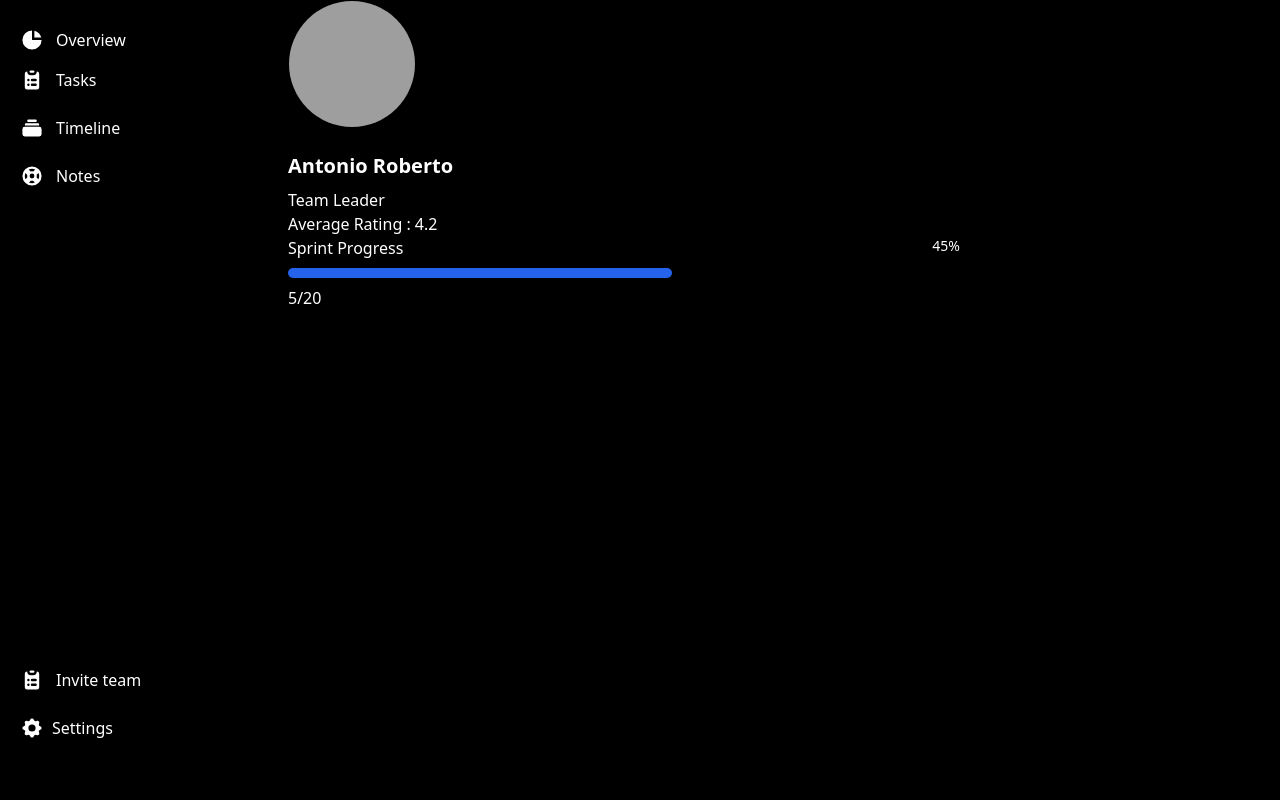
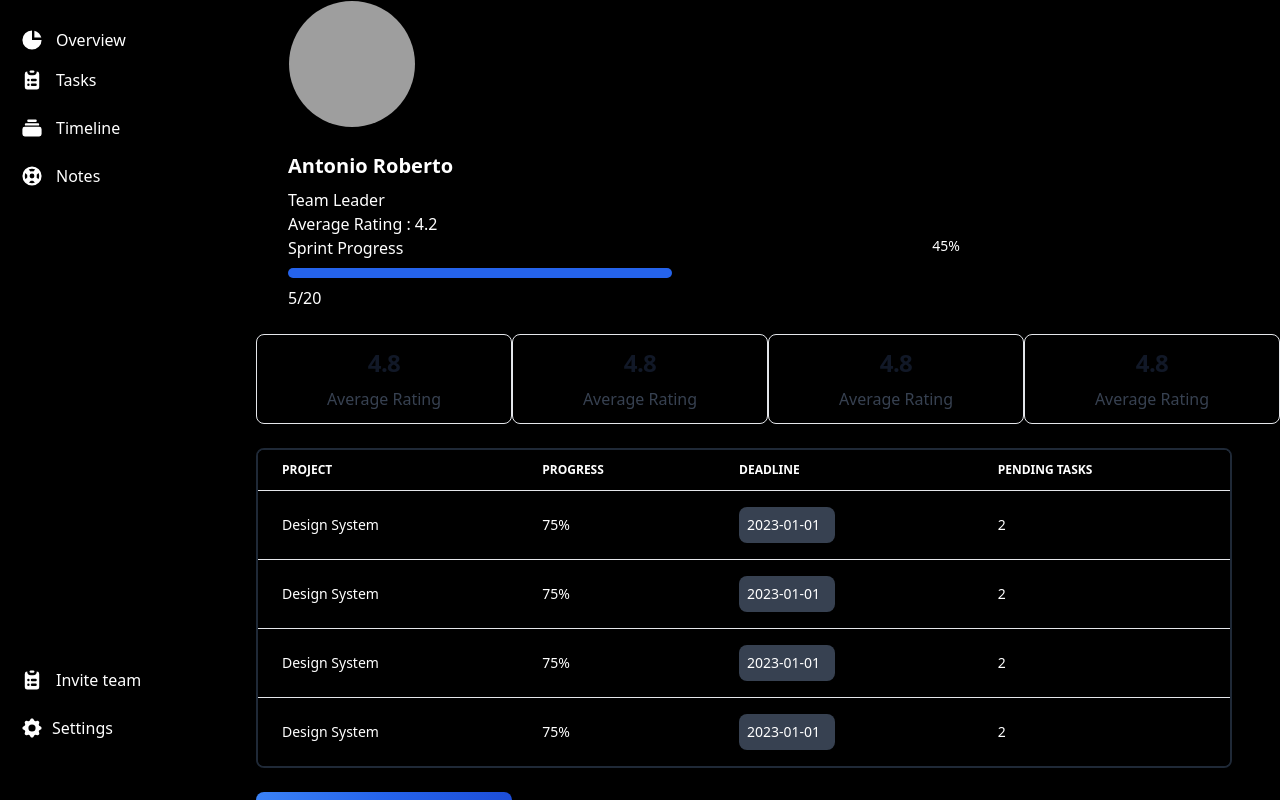
Before and after one commit to paulantony066/Mini-project, a React (Vite) app: page /manager in a window 1280 px wide. Built offline with nearby package versions, Linux system fonts and the light colour scheme; grey boxes are pictures that could not be loaded.

Commit message:
Added new components

```diff
--- /dev/null
+++ b/src/components/Button.jsx
@@ -0,0 +1,8 @@
+import React from "react";
+
+export default function Button(){
+
+    return(
+        <button type="button" class="w-64  text-white bg-gradient-to-r from-blue-500 via-blue-600 to-blue-700 hover:bg-gradient-to-br focus:ring-4 focus:outline-none focus:ring-blue-300 dark:focus:ring-blue-800 font-medium rounded-lg text-sm px-2 py-1 text-center me-2 mb-2">Create New project</button>
+    )
+}
--- /dev/null
+++ b/src/components/Performance.jsx
@@ -0,0 +1,13 @@
+import React from "react";
+
+export default function Button(){
+
+    return(
+
+    <div  class="text-center block w-64 p-3 bg-black border border-gray-200 rounded-lg shadow-sm hover:bg-black dark:bg-black dark:border-gray-700 ">
+        <h5 class="mb-2 text-2xl font-bold tracking-tight text-gray-900 dark:text-white">4.8</h5>
+        <p class="font-normal text-gray-700 dark:text-gray-400">Average Rating</p>
+    </div>
+
+    )
+}
--- /dev/null
+++ b/src/components/Table.jsx
@@ -0,0 +1,84 @@
+import React from "react";
+
+export default function Table(){
+    return(
+        <div class="relative overflow-x-auto border-2 border-gray-800 rounded-lg mr-12 dark:border-white-700 border-white-200">
+    <table class="w-full   text-sm text-left rtl:text-right text-white dark:text-white ">
+        <thead class="text-xs text-white uppercase bg-black dark:bg-black dark:text-white">
+            <tr class="bg-black border-b dark:bg-black dark:border-gray-200 border-gray-200">
+                <th scope="col" class="px-6 py-3">
+                    Project
+                </th>
+                <th scope="col" class="px-6 py-3">
+                    Progress
+                </th>
+                <th scope="col" class="px-6 py-3">
+                    Deadline
+                </th>
+                <th scope="col" class="px-6 py-3">
+                    Pending Tasks
+                </th>
+            </tr>
+        </thead>
+        <tbody>
+            <tr class="bg-black border-b dark:bg-black dark:border-gray-200 border-gray-200">
+                <th scope="row" class="px-6 py-4 font-medium text-white whitespace-nowrap dark:text-white">
+                    Design System
+                </th>
+                <td class="px-6 py-4">
+                    75%
+                </td>
+                <td class="px-6 py-4">
+                    <p class="p-2 rounded-lg w-24 bg-gray-700">2023-01-01</p>
+                </td>
+                <td class="px-6 py-4">
+                    2
+                </td>
+            </tr>
+            <tr class="bg-black border-b dark:bg-black dark:border-gray-200 border-gray-200">
+            <th scope="row" class="px-6 py-4 font-medium text-white whitespace-nowrap dark:text-white">
+                    Design System
+                </th>
+                <td class="px-6 py-4">
+                    75%
+                </td>
+                <td class="px-6 py-4">
+                    <p class="p-2 rounded-lg w-24 bg-gray-700">2023-01-01</p>
+                </td>
+                <td class="px-6 py-4">
+                    2
+                </td>
+            </tr>
+            <tr class="bg-black border-b dark:bg-black dark:border-gray-200 border-gray-200">
+            <th scope="row" class="px-6 py-4 font-medium text-white whitespace-nowrap dark:text-white">
+                    Design System
+                </th>
+                <td class="px-6 py-4">
+                    75%
+                </td>
+                <td class="px-6 py-4">
+                    <p class="p-2 rounded-lg w-24 bg-gray-700">2023-01-01</p>
+                </td>
+                <td class="px-6 py-4">
+                    2
+                </td>
+            </tr>
+            <tr class="bg-black dark:bg-black">
+            <th scope="row" class="px-6 py-4 font-medium text-white whitespace-nowrap dark:text-white">
+                    Design System
+                </th>
+                <td class="px-6 py-4">
+                    75%
+                </td>
+                <td class="px-6 py-4">
+                    <p class="p-2 rounded-lg w-24 bg-gray-700">2023-01-01</p>
+                </td>
+                <td class="px-6 py-4">
+                    2
+                </td>
+            </tr>
+        </tbody>
+    </table>
+</div>
+    )
+}
--- a/src/pages/manager/Manager.jsx
+++ b/src/pages/manager/Manager.jsx
@@ -3,22 +3,39 @@ import React from "react";
 import Sidebar from "../../components/Sidebar";
 import Employeedetail from "../../components/Employeedetail";
 import Progressbar from "../../components/Progressbar";
+import Button from "../../components/Button";
+import Performance from "../../components/Performance";
+import Table from "../../components/Table";
 
 
 export default function Manager() {
     return (
-        <div class="w-screen h-screen bg-black text-white flex ">
+        <div class="w-screen h-screen bg-black text-white flex overflow-y-auto">
          <div>
             <Sidebar/>
          </div>
 
-            <div class="w-screen">
+            <div class="w-screen overflow-y-auto">
             <div>
                 <Employeedetail/>
             </div>
             <div>
                 <Progressbar/>
             </div>
+            <br />
+            <div class="flex justify-evenly">
+                <Performance/>
+                <Performance/>
+                <Performance/>
+                <Performance/>
+            </div>
+            <br />
+            <div>
+                <Table/>
+                <br />
+                <Button/>
+            </div>
+
             </div>
     </div>
     )
```
